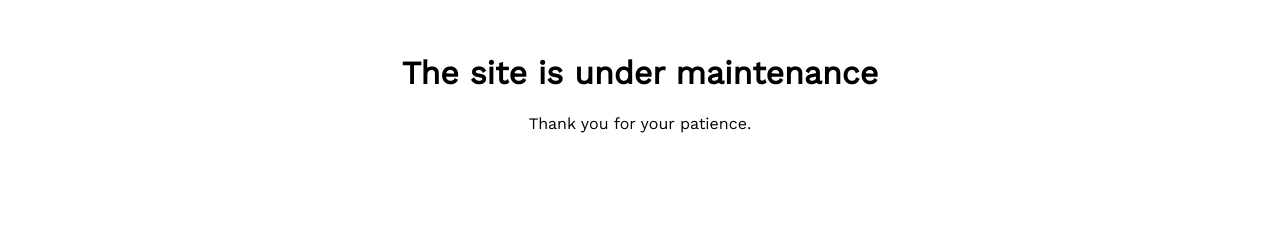
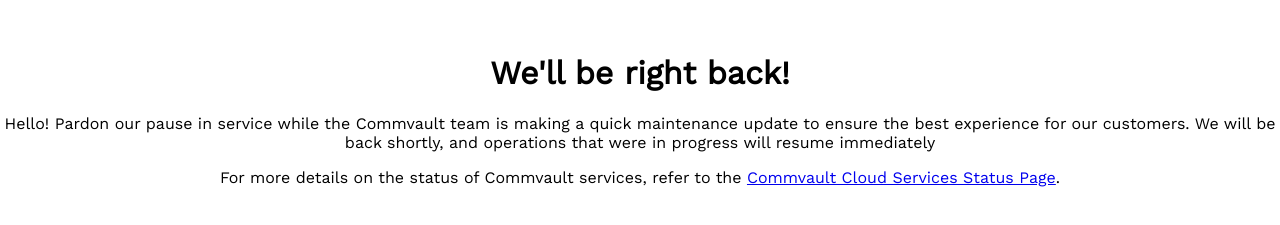
Before and after one commit to mam404/cvdocsisdown, a website: page src/index.html in a window 1280 px wide. Shown: the part 275-500 px from the top of the page. Drawn offline with nearby package versions, Linux system fonts and the light colour scheme.

Commit message:
adding the commvault services status link

```diff
--- a/src/index.html
+++ b/src/index.html
@@ -46,8 +46,9 @@
   <div class="wrapper">
     <a href="https://commvault.com"><img class="logo"
         src="https://upload.wikimedia.org/wikipedia/commons/6/6f/Commvault_logo_2019.svg" /></a>
-    <h1>The site is under maintenance</h1>
-    <p>Thank you for your patience.</p>
+    <h1>We'll be right back!</h1>
+    <p>Hello! Pardon our pause in service while the Commvault team is making a quick maintenance update to ensure the best experience for our customers. We will be back shortly, and operations that were in progress will resume immediately</p>
+    <p>For more details on the status of Commvault services, refer to the <a href="https://cloudservices-status.commvault.com/">Commvault Cloud Services Status Page</a>.</p>
   </div>
 </body>
 
```
